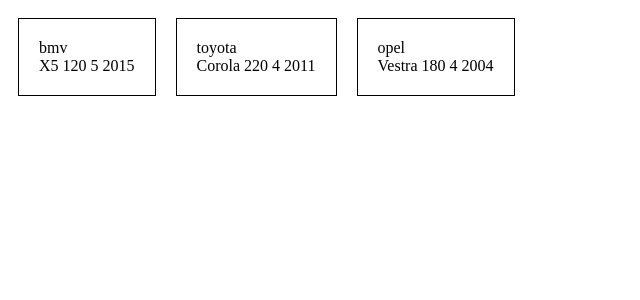
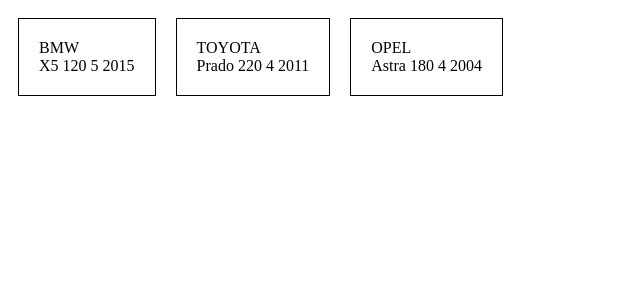
Before and after one commit to StanislavDimitrenco/home-work-01, a PHP site: page /task-5.php in a window 1280 px wide. Shown: the top 300 px of the page, without its empty margins (0-640 px from the left). Run offline with PHP 8.4, Linux system fonts and the light colour scheme.

Commit message:
Did some edits - 2.

```diff
--- a/task-5.php
+++ b/task-5.php
@@ -19,20 +19,24 @@ $bmw = [
 ];
 
 $toyota = [
-    "model" => "Corola",
+    "model" => "Prado",
     "speed" => "220",
     "doors" => "4",
     "years" => "2011"
 ];
 
 $opel = [
-    "model" => "Vestra",
+    "model" => "Astra",
     "speed" => "180",
     "doors" => "4",
     "years" => "2004"
 ];
 
-$cars = ['bmv' => $bmw, 'toyota' => $toyota, 'opel' => $opel];
+$cars = [
+    "BMW" => $bmw,
+    "TOYOTA" => $toyota,
+    "OPEL" => $opel
+];
 
 
 
```
